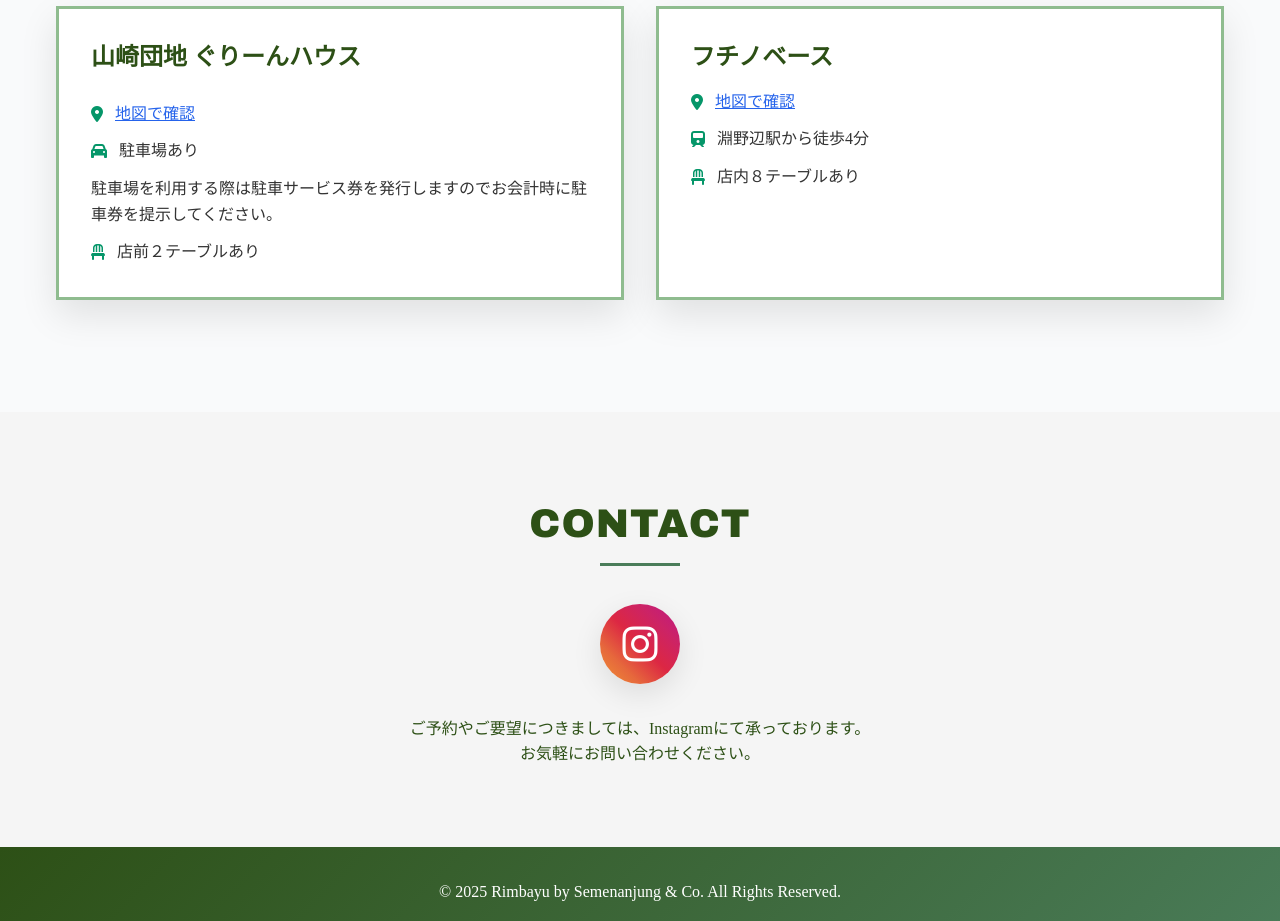
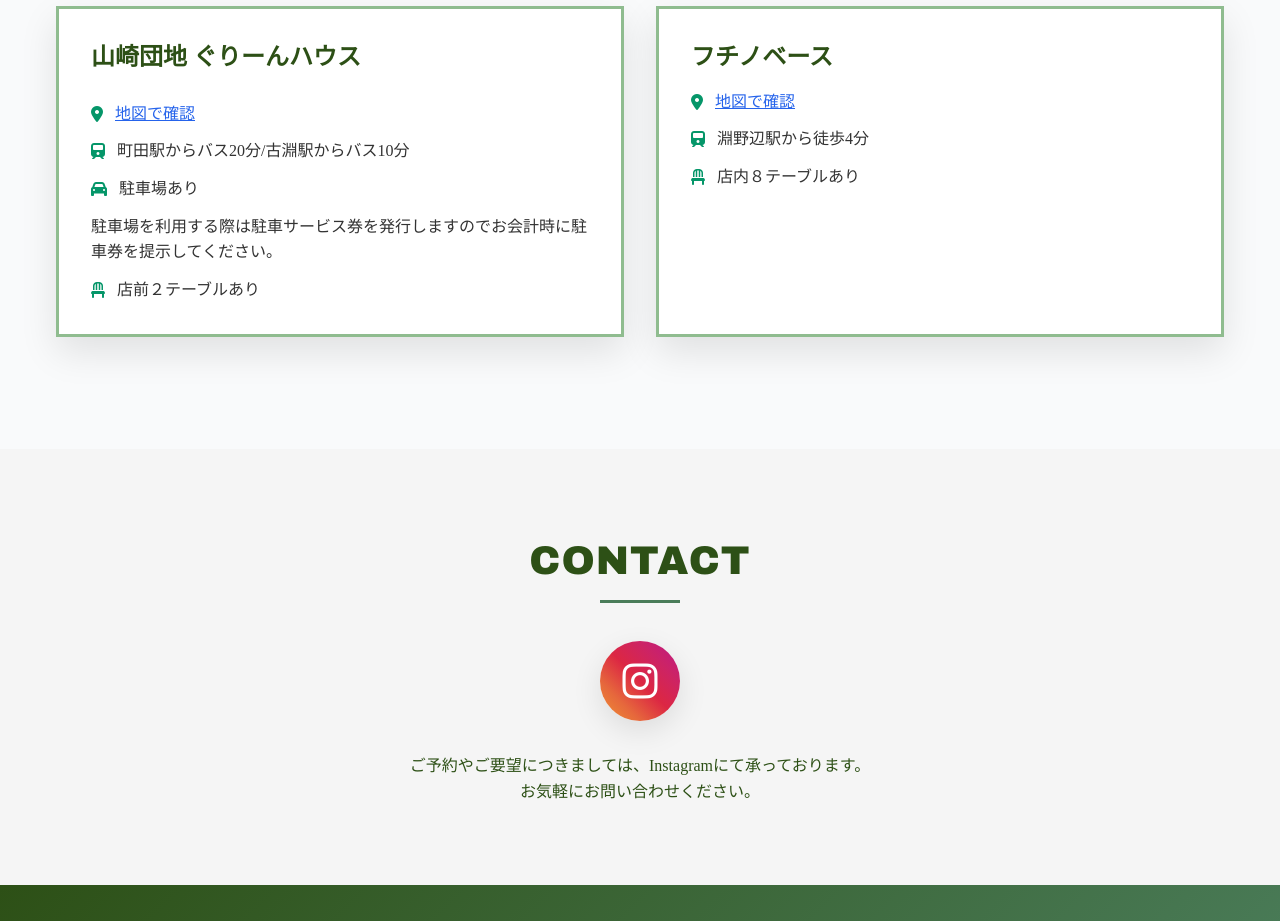
Before and after one commit to norifumi92/rimbayu-app, a React (Vite) app: page / in a window 1280 px wide. Shown: the part 2080-3001 px from the top of the page. Built offline with nearby package versions, Linux system fonts and the light colour scheme.

Commit message:
fix access contents

```diff
--- a/src/components/Access.jsx
+++ b/src/components/Access.jsx
@@ -27,6 +27,13 @@ function Access({ currentLang }) {
                   <span className={currentLang === 'ja' ? '' : 'hidden-lang'}>地図で確認</span>
                   <span className={currentLang === 'en' ? '' : 'hidden-lang'}>View on Map</span>
                 </a>
+              </div>
+              <div className="flex items-center">
+                <i className="fas fa-train text-green-600 mr-3"></i>
+                <span>
+                  <span className={currentLang === 'ja' ? '' : 'hidden-lang'}>町田駅からバス20分/古淵駅からバス10分</span>
+                  <span className={currentLang === 'en' ? '' : 'hidden-lang'}>20 mins by bus from Machida St./10 mins by bus from Kobuchi St.</span>
+                </span>
               </div>
               <div className="flex items-center">
                 <i className="fas fa-car text-green-600 mr-3"></i>
```
